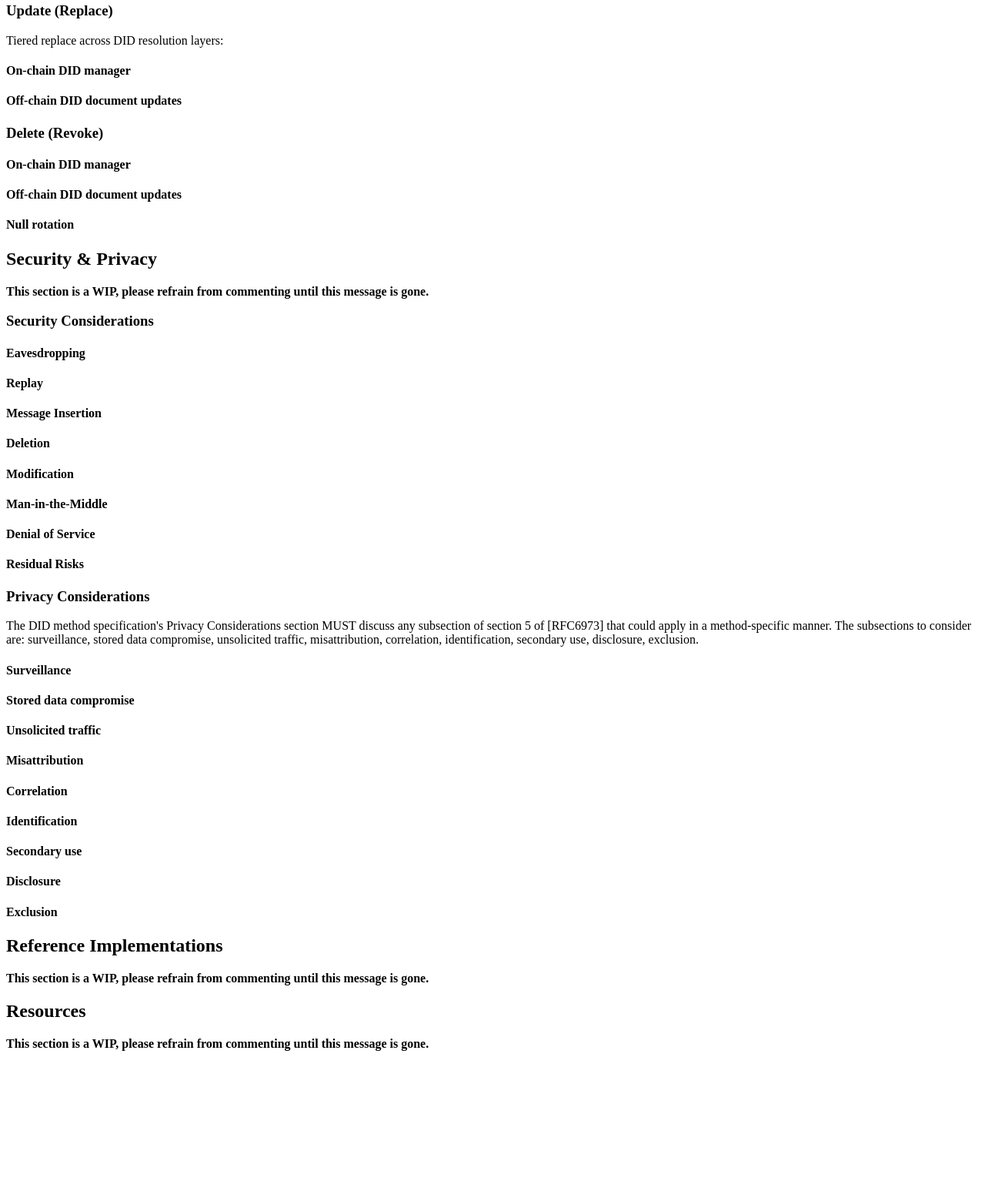
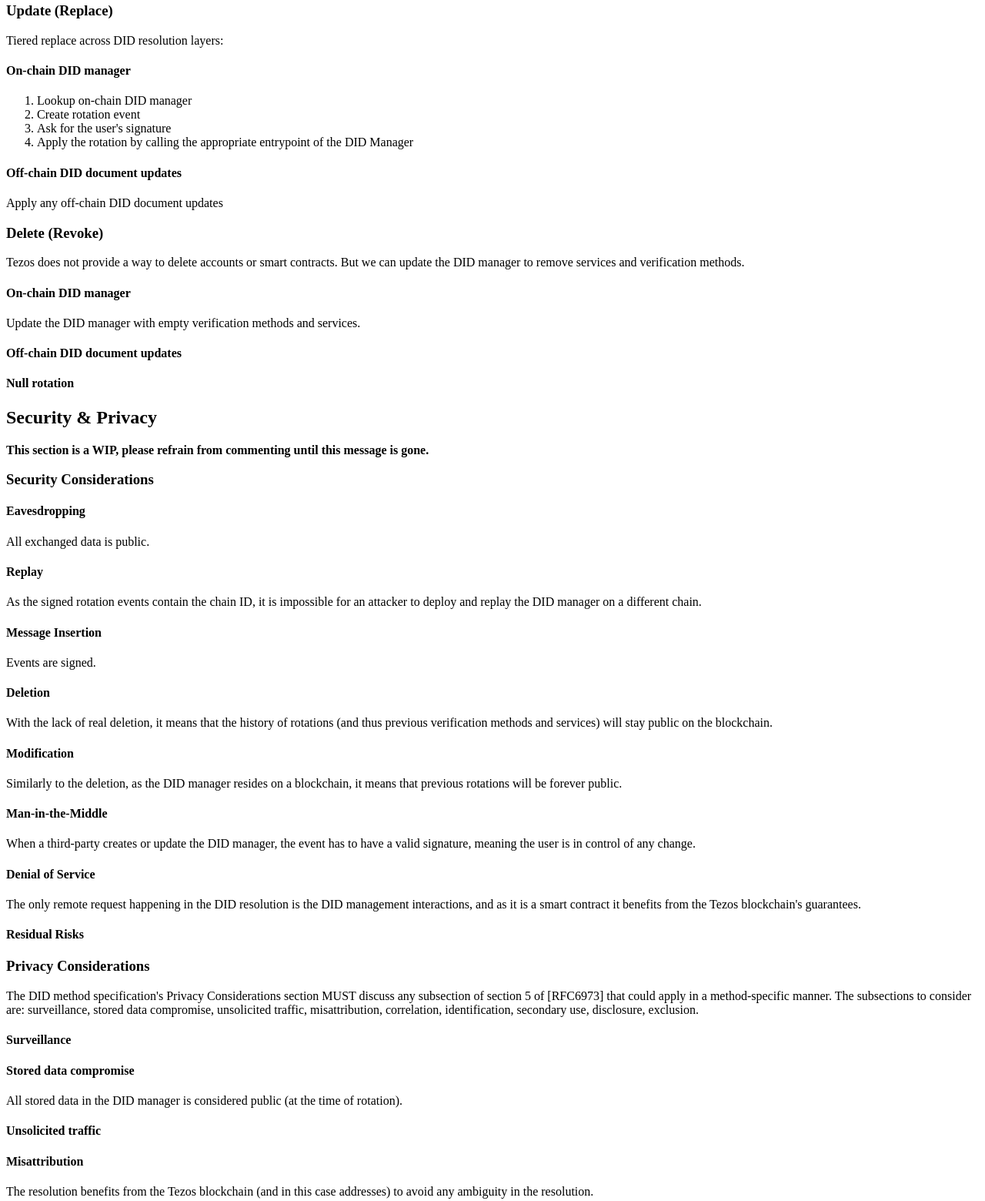
Before and after one commit to spruceid/did-tezos, a plain HTML site: page index.html in a window 1280 px wide. Shown: the part 5238-6798 px from the top of the page at 77% size. Before the commit the page ends 6619 px from the top, so only its background shows below. Drawn offline with Linux system fonts and the light colour scheme; a script that the page names is missing.

Commit message:
Complete remaining sections

```diff
--- a/index.html
+++ b/index.html
@@ -580,16 +580,28 @@
       <p>Tiered replace across DID resolution layers:</p>
       <section>
       <h4>On-chain DID manager</h4>
+      <ol>
+        <li>Lookup on-chain DID manager</li>
+        <li>Create rotation event</li>
+        <li>Ask for the user's signature</li>
+        <li>Apply the rotation by calling the appropriate entrypoint of the DID Manager</li>
+      </ol>
       </section>
       <section>
       <h4>Off-chain DID document updates</h4>
+      <p>Apply any off-chain DID document updates</p>
       </section>
       </section>
 
       <section>
       <h3>Delete (Revoke)</h3>
+      <P>Tezos does not provide a way to delete accounts or smart contracts. But
+          we can update the DID manager to remove services and verification
+          methods.
+      </P>
       <section>
       <h4>On-chain DID manager</h4>
+      <p>Update the DID manager with empty verification methods and services.</p>
       </section>
       <section>
       <h4>Off-chain DID document updates</h4>
@@ -608,24 +620,44 @@
       <h3>Security Considerations</h3>
       <section>
       <h4>Eavesdropping</h4>
+      <p>All exchanged data is public.</p>
       </section>
       <section>
       <h4>Replay</h4>
+      <p> As the signed rotation events contain the chain ID, it is impossible
+          for an attacker to deploy and replay the DID manager on a different
+          chain.
+      </p>
       </section>
       <section>
       <h4>Message Insertion</h4>
+      <p>Events are signed.</p>
       </section>
       <section>
       <h4>Deletion</h4>
+      <p> With the lack of real deletion, it means that the history of rotations
+          (and thus previous verification methods and services) will stay public
+          on the blockchain.
+      </p>
       </section>
       <section>
       <h4>Modification</h4>
+      <p> Similarly to the deletion, as the DID manager resides on a blockchain,
+          it means that previous rotations will be forever public.
+      </p>
       </section>
       <section>
       <h4>Man-in-the-Middle</h4>
+      <p> When a third-party creates or update the DID manager, the event has to
+          have a valid signature, meaning the user is in control of any change.
+      </p>
       </section>
       <section>
       <h4>Denial of Service</h4>
+      <p> The only remote request happening in the DID resolution is the DID
+          management interactions, and as it is a smart contract it benefits
+          from the Tezos blockchain's guarantees.
+      </p>
       </section>
       <section>
       <h4>Residual Risks</h4>
@@ -645,18 +677,28 @@
       </section>
       <section>
       <h4>Stored data compromise</h4>
+      <p> All stored data in the DID manager is considered public (at the time of
+          rotation).
+      </p>
       </section>
       <section>
       <h4>Unsolicited traffic</h4>
       </section>
       <section>
       <h4>Misattribution</h4>
+      <p> The resolution benefits from the Tezos blockchain (and in this case
+          addresses) to avoid any ambiguity in the resolution.
+      </p>
       </section>
       <section>
       <h4>Correlation</h4>
+      <p>In a way, correlation is the goal of DID resolution.</p>
       </section>
       <section>
       <h4>Identification</h4>
+      <p> The user could add a service that would link to another of their
+          identities.
+      </p>
       </section>
       <section>
       <h4>Secondary use</h4>
@@ -673,6 +715,7 @@
       <h2>Reference Implementations</h2>
       <p> <b>This section is a WIP, please refrain from commenting until this
           message is gone.</b></p>
+      <p>TODO link to Spruce's implementation.</p>
     </section>
 
     <section>
```
